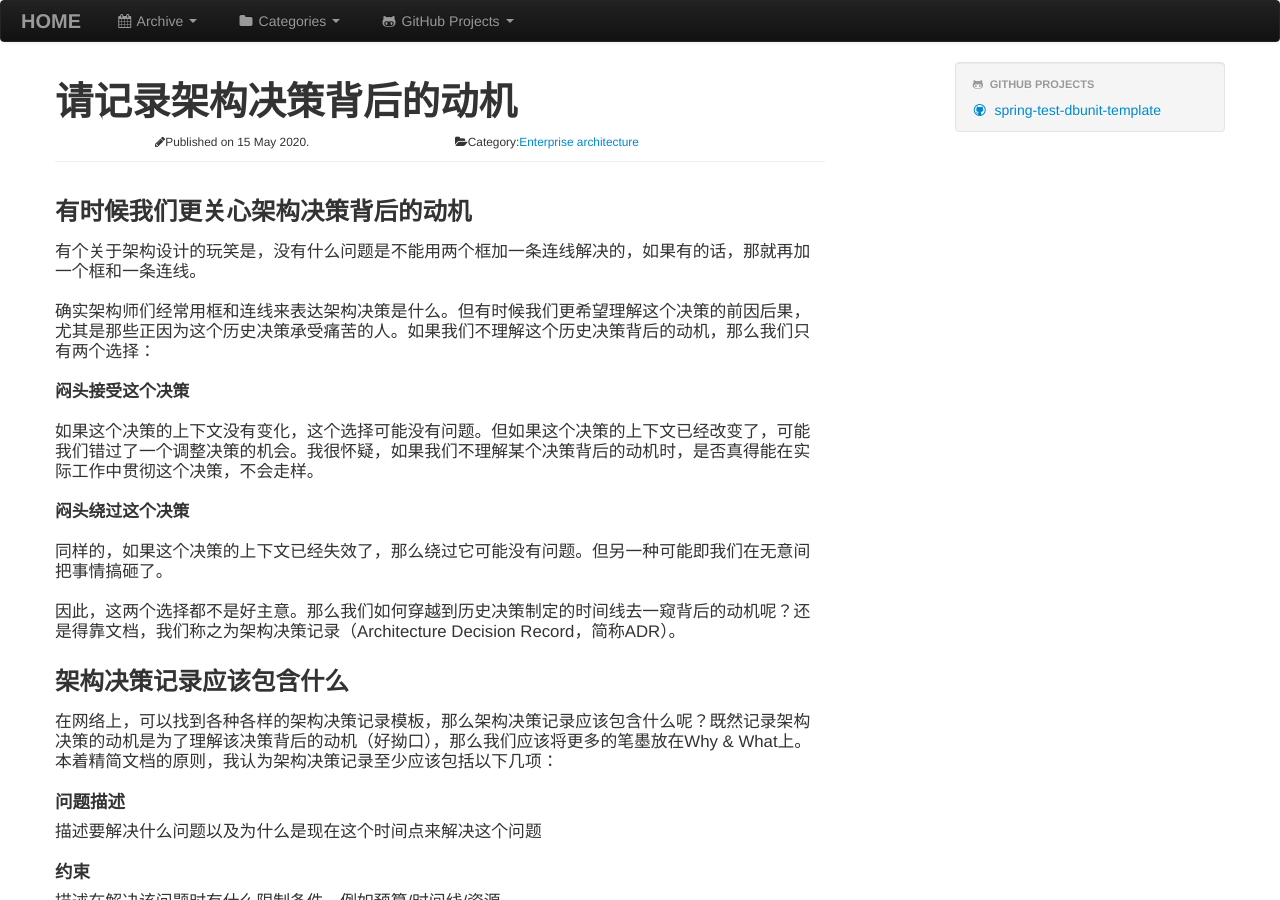
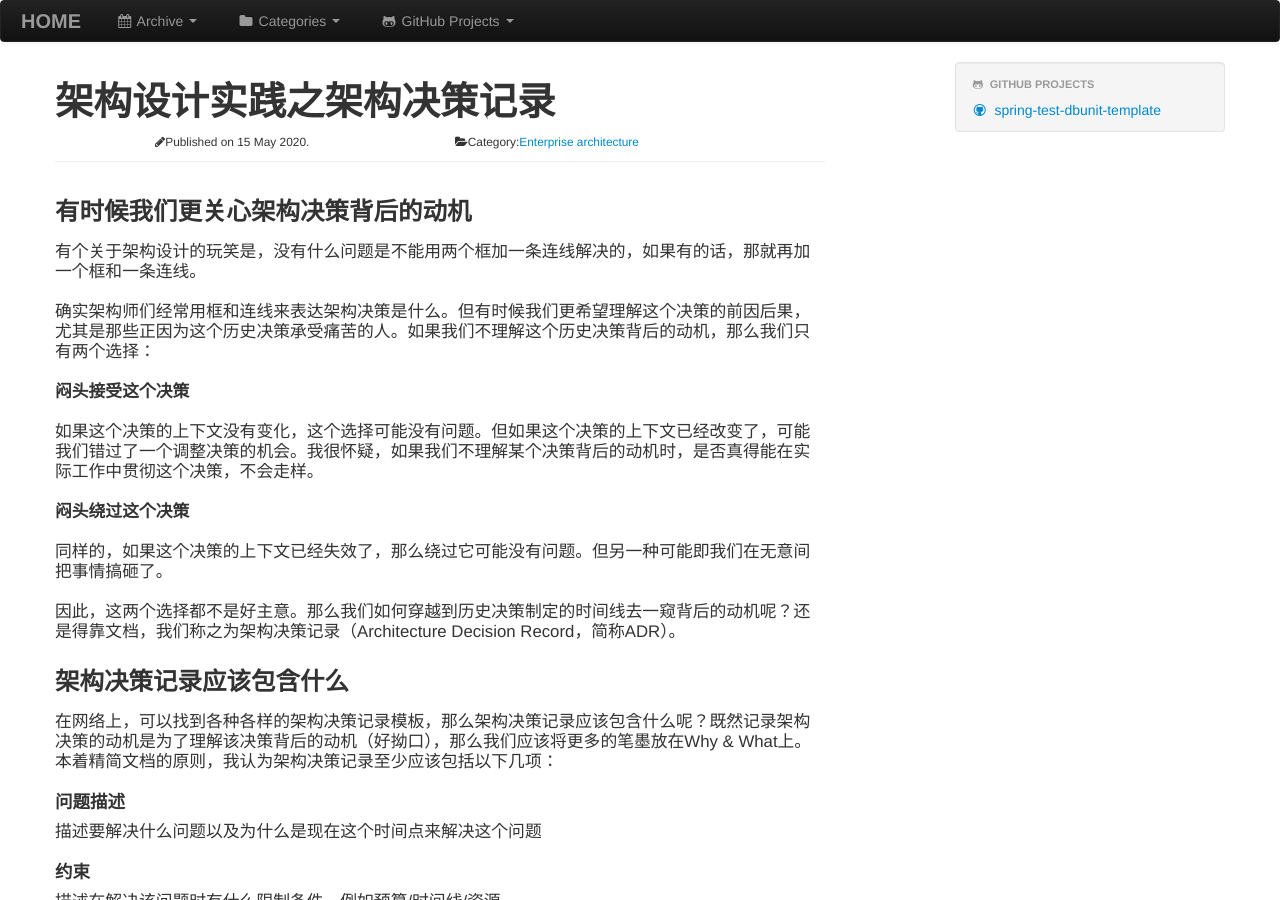
Before and after one commit to Hippoom/hippoom.github.com, a Jekyll site: the page built from _posts/2020-05-15-adr.md, in a window 1280 px wide and 900 px high. Built offline with Jekyll 4.4.1, drawn with Linux system fonts in a browser that asks for light colours; our own code applies the rules of GitHub Pages for plain Markdown files; comment, search, counter and statistics services are not loaded.

Commit message:
Changed the title of ADR

```diff
--- a/_posts/2020-05-15-adr.md
+++ b/_posts/2020-05-15-adr.md
@@ -1,5 +1,5 @@
 ---
-title: 请记录架构决策背后的动机
+title: 架构设计实践之架构决策记录
 category: Enterprise Architecture
 ---
 
```
